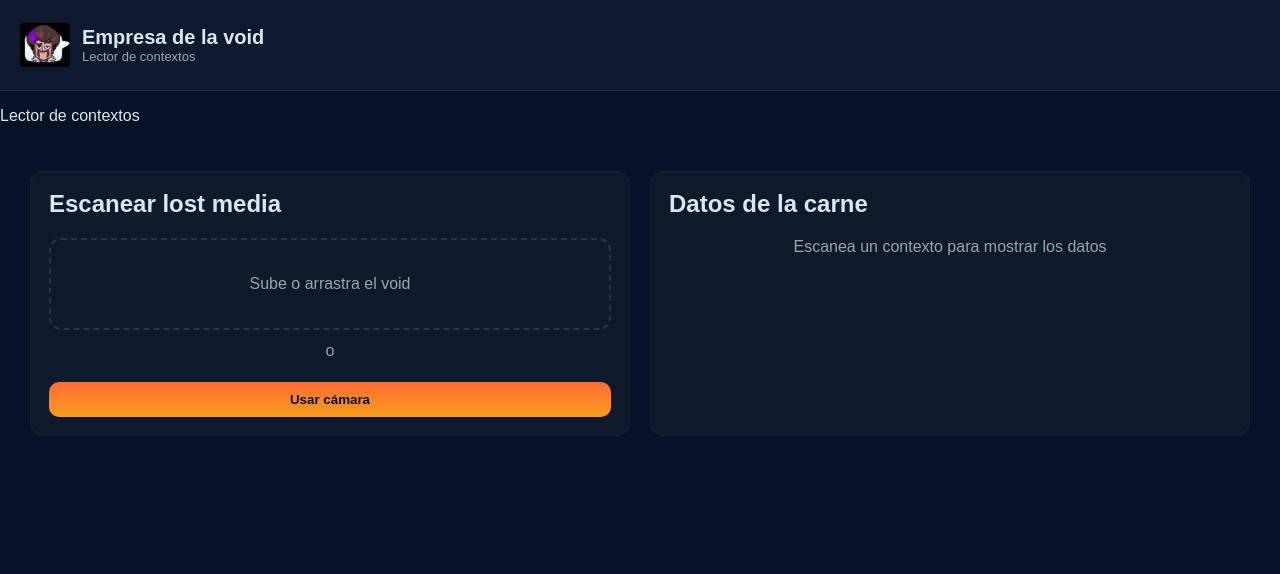
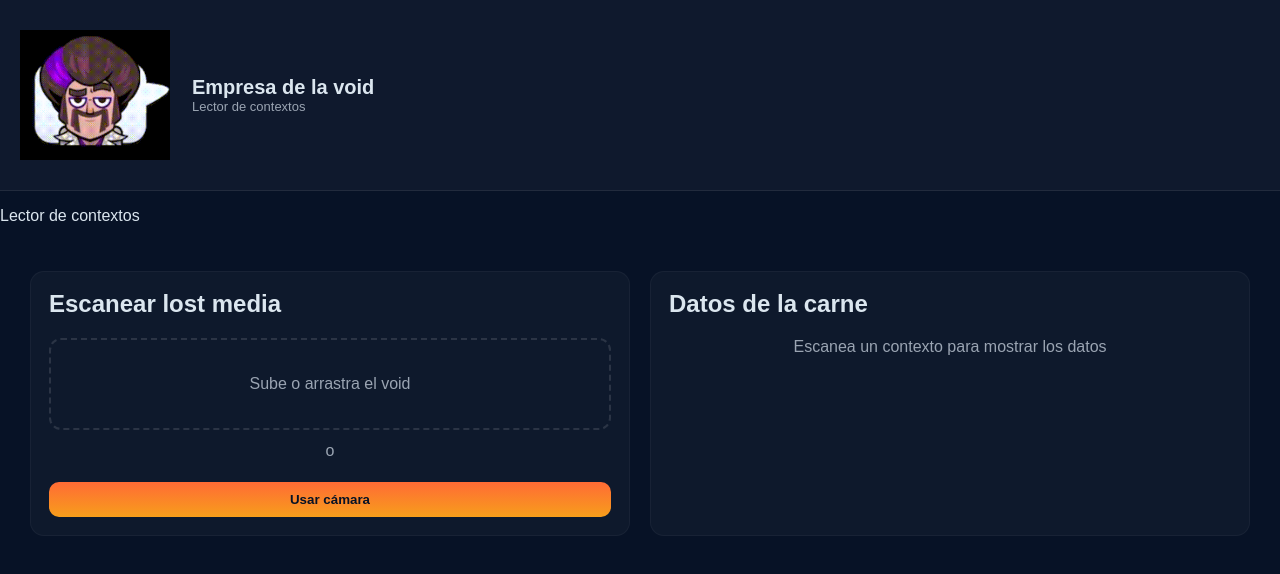
Before and after one commit to monov321/LectorQRcarne, a plain HTML site: page index.html in a window 1280 px wide. Drawn offline with nearby package versions, Linux system fonts and the light colour scheme.

Commit message:
Update styles.css

```diff
--- a/styles.css
+++ b/styles.css
@@ -97,18 +97,18 @@ video{
 .topbar{
   display:flex;
   align-items:center;
-  gap:12px;
+  gap:22px;
 }
 
 .brand{
   display:flex;
   align-items:center;
-  gap:12px;
+  gap:22px;
 }
 
 .logo{
-  width:50px;
-  height:50px;
+  width:150px;
+  height:150px;
   object-fit:contain; /* mantiene proporción del GIF */
   border-radius:8px;
 }
```
